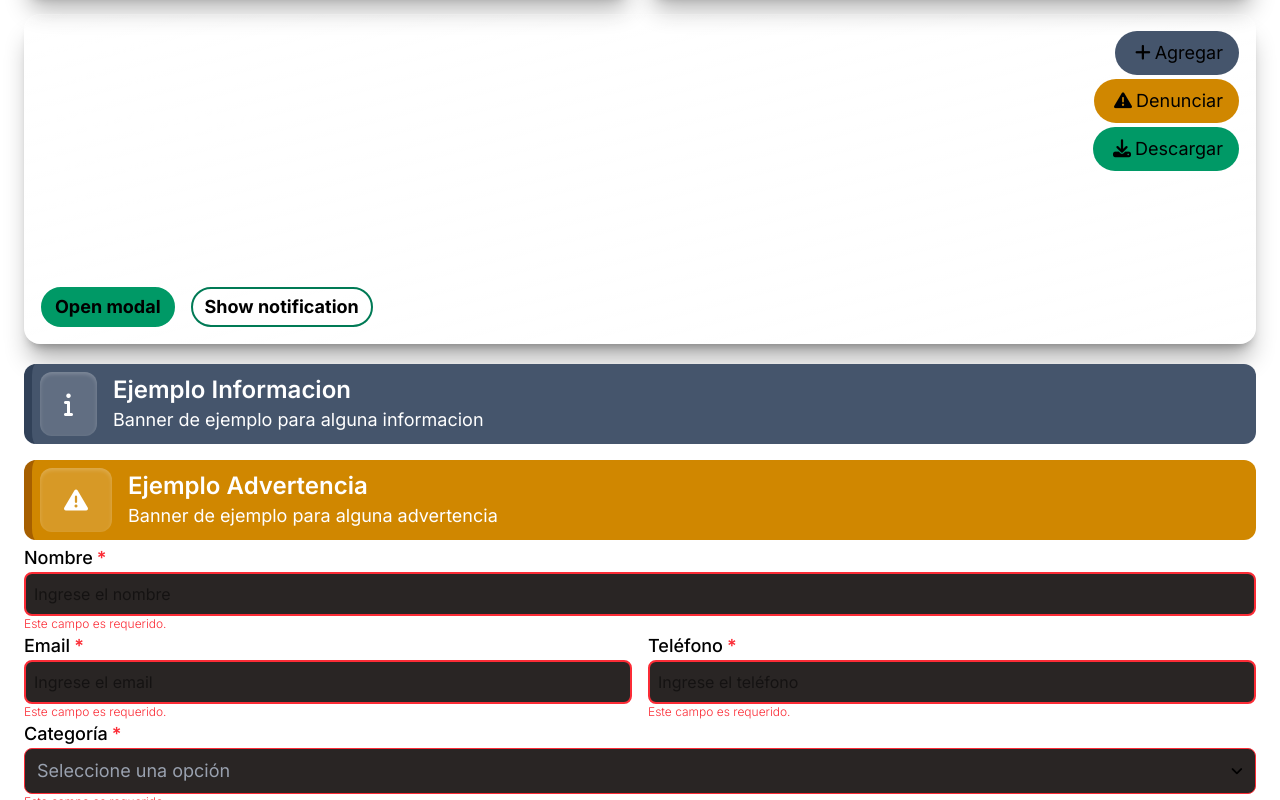
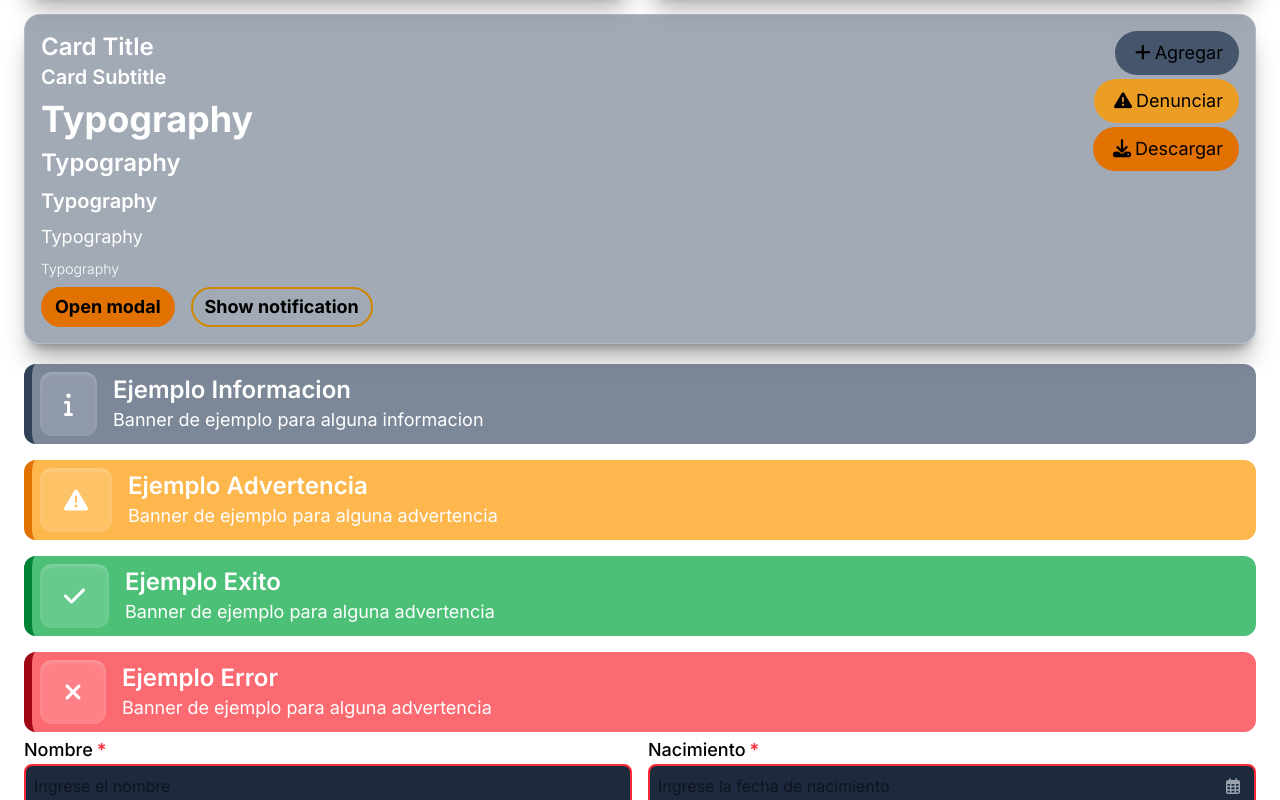
Before and after one commit to joac001/template, a Next.js app: page / in a window 1280 px wide. Shown: the part 440-1240 px from the top of the page. Built offline with nearby package versions, Linux system fonts and the light colour scheme.

Commit message:
new input type, more flexibility to change pallete

```diff
--- a/src/app/_homeComponents/ClientForm.tsx
+++ b/src/app/_homeComponents/ClientForm.tsx
@@ -22,6 +22,7 @@ export default function ClientForm({ dropdownOptions }: { dropdownOptions: DropM
 
     return (
         <FormWrapper onSubmit={handleSubmit} buttons={buttons}>
+            <Box className="flex flex-col md:flex-row gap-4">
                 <Input
                     label="Nombre"
                     name="nombre"
@@ -29,6 +30,14 @@ export default function ClientForm({ dropdownOptions }: { dropdownOptions: DropM
                     placeholder="Ingrese el nombre"
                     required
                 />
+                <Input
+                    label="Nacimiento"
+                    name="nacimiento"
+                    type="date"
+                    placeholder="Ingrese la fecha de nacimiento"
+                    required
+                />
+            </Box>
 
             <Box className="flex flex-col md:flex-row gap-4">
                 <Input
--- a/src/app/globals.css
+++ b/src/app/globals.css
@@ -2,7 +2,7 @@
 
 @media (prefers-color-scheme: dark) {
   :root {
-    --background: #0c0a09;
+    --background: #1d293d;
     --foreground: #ededed;
   }
 }
--- a/src/app/page.tsx
+++ b/src/app/page.tsx
@@ -179,6 +179,8 @@ export default function Home() {
             <Box className="">
                 <Banner icon="fas fa-info" title="Ejemplo Informacion" description="Banner de ejemplo para alguna informacion" color="info" />
                 <Banner icon="fas fa-warning" title="Ejemplo Advertencia" description="Banner de ejemplo para alguna advertencia" color="warning" />
+                <Banner icon="fas fa-check" title="Ejemplo Exito" description="Banner de ejemplo para alguna advertencia" color="success" />
+                <Banner icon="fas fa-times" title="Ejemplo Error" description="Banner de ejemplo para alguna advertencia" color="error" />
             </Box>
 
             <ClientForm dropdownOptions={options} />
--- a/src/components/layout/NavBar.tsx
+++ b/src/components/layout/NavBar.tsx
@@ -5,6 +5,7 @@ import { useRouter, usePathname } from "next/navigation";
 
 import Box from "@/components/shared/ui/content/Box";
 import Typography from "@/components/shared/ui/text/Typography";
+import { getColorClasses } from "@/types/ColorType";
 
 export interface NavLink {
     icon: string;
@@ -23,7 +24,9 @@ export default function NavBar({ title, links }: NavBarProps) {
     const navRef = useRef<HTMLDivElement>(null);
     const linksRef = useRef<HTMLDivElement>(null);
     const router = useRouter();
-    const pathname = usePathname();;
+    const pathname = usePathname();
+
+    const { bg: navLinkBg, bgHover } = getColorClasses('secondary');
 
     const handleOpen = () => {
         setIsOpen(!isOpen);
@@ -79,16 +82,17 @@ export default function NavBar({ title, links }: NavBarProps) {
             >
                 {links.map((link, index) => {
                     const isCurrentPage = pathname === link.href;
-                    const shouldShowActiveStyle = isCurrentPage && !isMenuHovered;
+                    const shouldShowActiveStyle = isCurrentPage;
 
                     return (
                         <Box
                             key={index}
                             className={`flex items-center justify-center space-x-2 mt-2 ml-2 w-fit h-fit rounded-2xl py-2 px-4 backdrop-blur-md shadow-lg cursor-pointer transition-all duration-100 ease-in-out select-none
                             ${shouldShowActiveStyle
-                                    ? 'bg-gradient-to-br from-emerald-300/60 to-emerald-600/40'
-                                    : 'bg-gradient-to-br from-slate-600/50 to-slate-600/50 hover:from-emerald-300/60 hover:to-emerald-600/40'
+                                    ? navLinkBg
+                                    : bgHover
                                 }
+                                hover:scale-105
                             ${isOpen
                                     ? 'translate-x-0 opacity-100'
                                     : '-translate-x-full opacity-50 invisible'
--- a/src/components/shared/ui/content/Banner.tsx
+++ b/src/components/shared/ui/content/Banner.tsx
@@ -11,13 +11,12 @@ export interface BannerProps {
 
 export default function Banner({ icon, color, title, description }: BannerProps) {
 
-    const { bg, border } = getColorClasses(color);
+    const { bg70, border } = getColorClasses(color);
 
-    const glassClasses = `backdrop-blur-lg transition-all duration-300 ease-in-out`;
-    const blendedBackground = `${bg} bg-opacity-10`;
+    const glassClasses = `backdrop-blur-2xl transition-all duration-300 ease-in-out`;
 
     return (
-        <Box className={`flex w-full flex-col md:flex-row items-start md:items-center mt-2 md:mt-4 py-2 px-4 md:px-2 md:space-x-2 lg:space-x-4 rounded-xl border-l-8 ${glassClasses} ${border} ${blendedBackground}`}>
+        <Box className={`flex w-full flex-col md:flex-row items-start md:items-center mt-2 md:mt-4 py-2 px-4 md:px-2 md:space-x-2 lg:space-x-4 rounded-xl border-l-8 ${glassClasses} ${border} ${bg70}`}>
             <Box className="flex items-center justify-center h-fit w-fit px-4 py-2 md:px-6 md:py-5 rounded-xl bg-white/15 shadow-inner shadow-white/20">
                 <i className={`fas fa-${icon} text-lg text-white md:text-2xl`}></i>
             </Box>
--- a/src/components/shared/ui/content/Card.tsx
+++ b/src/components/shared/ui/content/Card.tsx
@@ -14,7 +14,7 @@ interface CardProps {
 
 export default function Card({ title, subtitle, actions, children, size = 'full' }: CardProps) {
     return (
-        <Box className={`flex ${size === 'full' ? 'w-full h-full' : 'w-fit h-fit'} rounded-2xl border border-white/20 bg-gradient-to-br from-white/15 to-transparent p-2 md:p-3 lg:p-4 shadow-xl shadow-black/30 hover:border-white/30 hover:bg-white/5 md:hover:scale-101 md:hover:shadow-2xl transition-all duration-300 ease-in-out`}>
+        <Box className={`flex ${size === 'full' ? 'w-full h-full' : 'w-fit h-fit'} rounded-2xl border border-white/20 bg-gradient-to-br from-slate-600/50 to-slate-600/50 backdrop-blur-md p-2 md:p-3 lg:p-4 shadow-xl shadow-black/30 hover:border-white/30 hover:bg-white/5 md:hover:scale-101 md:hover:shadow-2xl transition-all duration-300 ease-in-out`}>
             <Box className="flex flex-col w-full justify-between">
                 <Box className="flex flex-col">
                     <Typography variant='h2'>{title}</Typography>
--- a/src/components/shared/ui/inputs/DropMenu.tsx
+++ b/src/components/shared/ui/inputs/DropMenu.tsx
@@ -2,6 +2,7 @@
 
 import { useState, useEffect, useRef, useCallback, forwardRef, useImperativeHandle } from "react";
 import Box from "@/components/shared/ui/content/Box";
+import { getColorClasses } from "@/types/ColorType";
 
 export interface DropMenuOption {
     value: string | number;
@@ -159,6 +160,8 @@ const DropMenu = forwardRef<DropMenuRef, DropMenuProps>(({
         focus: () => dropdownRef.current?.focus()
     }));
 
+    const { bg: bgSelectedLabel, bgHover: bgHoverLabel } = getColorClasses('primary');
+
     return (
         <Box className="relative w-full">
             {/* Input hidden para FormData */}
@@ -177,7 +180,7 @@ const DropMenu = forwardRef<DropMenuRef, DropMenuProps>(({
             )}
             <div ref={dropdownRef} >
                 <Box
-                    className={`flex w-full items-center justify-between ${isOpen ? 'rounded-t-lg rounded-b-none' : 'rounded-lg'} border ${isValid ? 'border-white/15' : 'border-red-500'} bg-stone-800 px-3 py-2 text-md md:text-lg transition-all duration-200 ease-in-out ${disabled ? 'cursor-not-allowed opacity-50' : isValid ? 'hover:border-white/30' : 'hover:border-red-500'}`}
+                    className={`flex w-full items-center justify-between ${isOpen ? 'rounded-t-lg rounded-b-none' : 'rounded-lg'} border ${isValid ? 'border-white/15' : 'border-red-500'} bg-slate-800 cursor-pointer px-3 py-2 text-md md:text-lg transition-all duration-200 ease-in-out ${disabled ? 'cursor-not-allowed opacity-50' : isValid ? 'hover:border-white/30' : 'hover:border-red-500'}`}
                     onClick={handleToggle}
                 >
                     <span className={selectedValue === null ? 'text-gray-400' : ''}>
@@ -187,7 +190,7 @@ const DropMenu = forwardRef<DropMenuRef, DropMenuProps>(({
                 </Box>
 
                 {(isOpen && !disabled &&
-                    <Box className={`absolute left-0 right-0 z-50 max-h-60 overflow-y-auto border border-white/15 bg-stone-900/95 shadow-xl backdrop-blur transition-all duration-100 ease-in-out ${isOpen ? 'rounded-b-lg rounded-t-none' : 'rounded-lg'}`}>
+                    <Box className={`absolute left-0 right-0 z-50 max-h-60 overflow-y-auto border border-white/15 bg-slate-800/90 cursor-pointer shadow-xl backdrop-blur transition-all duration-100 ease-in-out ${isOpen ? 'rounded-b-lg rounded-t-none' : 'rounded-lg'}`}>
                         {options.length === 0 ? (
                             // Quede aca
                             <Box className="p-2 md:p-3 text-center text-md md:text-lg text-gray-400">
@@ -197,7 +200,7 @@ const DropMenu = forwardRef<DropMenuRef, DropMenuProps>(({
                             options.map((option, index) => (
                                 <Box
                                     key={`${option.value}-${index}`}
-                                    className={`p-2 md:p-3 text-md md:text-lg text-pretty transition-all duration-600 ease-out ${selectedValue === option.value ? 'bg-emerald-700/60' : 'hover:bg-emerald-700/30'}`}
+                                    className={`p-2 md:p-3 text-md md:text-lg text-pretty transition-all duration-600 ease-out ${selectedValue === option.value ? bgSelectedLabel : ''} ${bgHoverLabel}`}
                                     onClick={() => handleSelectOption(option)}
                                 >
                                     {option.label || option.value}
--- a/src/components/shared/ui/inputs/Input.tsx
+++ b/src/components/shared/ui/inputs/Input.tsx
@@ -2,7 +2,77 @@
 
 import { useEffect, useState, useCallback, forwardRef, useImperativeHandle, useRef } from "react";
 import Box from "@/components/shared/ui/content/Box";
-export type InputType = 'text' | 'email' | 'password' | 'phone' | 'number';
+export type InputType = 'text' | 'email' | 'password' | 'phone' | 'number' | 'date';
+
+const DATE_DISPLAY_REGEX = /^(\d{2})\/(\d{2})\/(\d{4})$/;
+const DATE_ISO_REGEX = /^(\d{4})-(\d{2})-(\d{2})$/;
+
+const formatDateInput = (rawValue: string): string => {
+    const digits = rawValue.replace(/\D/g, '').slice(0, 8);
+    const day = digits.slice(0, 2);
+    const month = digits.slice(2, 4);
+    const year = digits.slice(4, 8);
+    let formatted = day;
+
+    if (month) {
+        formatted = `${formatted}${formatted ? '/' : ''}${month}`;
+    }
+
+    if (year) {
+        formatted = `${formatted}${formatted ? '/' : ''}${year}`;
+    }
+
+    return formatted;
+};
+
+const normalizeDateDisplayValue = (value: string | number | undefined | null): string => {
+    if (value === undefined || value === null) {
+        return '';
+    }
+
+    const stringValue = String(value).trim();
+
+    if (stringValue === '') {
+        return '';
+    }
+
+    const isoMatch = DATE_ISO_REGEX.exec(stringValue);
+    if (isoMatch) {
+        const [, year, month, day] = isoMatch;
+        return `${day}/${month}/${year}`;
+    }
+
+    return formatDateInput(stringValue);
+};
+
+const displayDateToIso = (displayValue: string): string | null => {
+    const match = DATE_DISPLAY_REGEX.exec(displayValue);
+    if (!match) {
+        return null;
+    }
+
+    const [, day, month, year] = match;
+    return `${year}-${month}-${day}`;
+};
+
+const isValidDisplayDate = (value: string): boolean => {
+    const match = DATE_DISPLAY_REGEX.exec(value);
+    if (!match) {
+        return false;
+    }
+
+    const [, dayString, monthString, yearString] = match;
+    const day = Number(dayString);
+    const month = Number(monthString);
+    const year = Number(yearString);
+
+    if (month < 1 || month > 12) {
+        return false;
+    }
+
+    const date = new Date(year, month - 1, day);
+    return date.getFullYear() === year && date.getMonth() === month - 1 && date.getDate() === day;
+};
 
 
 const validateInput = (value: string | number, type: InputType): boolean => {
@@ -15,6 +85,8 @@ const validateInput = (value: string | number, type: InputType): boolean => {
             return phoneRegex.test(value as string);
         case 'number':
             return !isNaN(Number(value));
+        case 'date':
+            return typeof value === 'string' && isValidDisplayDate(value);
         case 'text':
             return true;
         case 'password':
@@ -53,6 +125,8 @@ const getErrorMessage = (type: InputType, isRequired: boolean = false): string =
             return 'El input no es un número de teléfono válido.';
         case 'number':
             return 'El input no es un número válido.';
+        case 'date':
+            return 'La fecha debe tener el formato dd/mm/aaaa y ser válida.';
         case 'password':
             return 'La contraseña debe tener al menos 6 caracteres, sin espacios, con al menos 1 mayúscula, 1 minúscula, 1 número y 1 símbolo (!@#$%^&*(),.?":{}|<>).';
         default:
@@ -106,14 +180,20 @@ const Input = forwardRef<InputRef, InputProps>(({
     rows
 }, ref) => {
 
-    const [inputValue, setInputValue] = useState<string | number>(value || defaultValue || '');
-    const [inputType, setInputType] = useState<InputType>(type);
+    const initialType = type;
+    const [inputType, setInputType] = useState<InputType>(initialType);
+    const [inputValue, setInputValue] = useState<string | number>(() => (
+        initialType === 'date'
+            ? normalizeDateDisplayValue(value ?? defaultValue ?? '')
+            : (value ?? defaultValue ?? '')
+    ));
     const [isValid, setIsValid] = useState<boolean>(true);
     const [errorMessage, setErrorMessage] = useState<string | null>('');
     const [showPassword, setShowPassword] = useState<boolean>(false);
     const inputRef = useRef<HTMLInputElement | HTMLTextAreaElement>(null);
+    const hiddenDateInputRef = useRef<HTMLInputElement>(null);
 
-    const inputClass = `w-full p-2 rounded-lg bg-stone-800 focus:outline-none border-2 ${isValid ? 'focus:ring-2 focus:ring-emerald-500/70 border-transparent' : 'border-red-500 focus:ring-0'} ${disabled ? 'opacity-50 cursor-not-allowed' : ''}`;
+    const inputClass = `w-full p-2 rounded-lg bg-slate-800 focus:outline-none border-2 cursor-auto ${isValid ? `focus:ring-2 border-transparent` : 'border-red-500 focus:ring-0'} ${disabled ? 'opacity-50 cursor-not-allowed' : ''}`;
 
     // Función para validar el input combinando validación por defecto y personalizada
     const performValidation = useCallback((val: string | number): { isValid: boolean, errorMessage: string | null } => {
@@ -150,24 +230,29 @@ const Input = forwardRef<InputRef, InputProps>(({
         return { isValid: valid, errorMessage: message };
     }, [customErrorMessage, customValidator, inputType, required]);
 
-    const handleChange = (e: React.ChangeEvent<HTMLInputElement | HTMLTextAreaElement>) => {
-        const newValue = e.target.value;
-        setInputValue(newValue);
+    const applyValue = useCallback((rawValue: string | number) => {
+        const processedValue = inputType === 'date'
+            ? normalizeDateDisplayValue(rawValue)
+            : rawValue;
 
-        // Realizar validación
-        const validation = performValidation(newValue);
+        setInputValue(processedValue);
+
+        const validation = performValidation(processedValue);
         setIsValid(validation.isValid);
         setErrorMessage(validation.errorMessage);
 
-        // Notificar al padre sobre el cambio de valor
         if (onValueChange) {
-            onValueChange(newValue);
+            onValueChange(processedValue);
         }
 
-        // Notificar al padre sobre el cambio de validación
         if (onValidationChange) {
             onValidationChange(validation.isValid, validation.errorMessage);
         }
+    }, [inputType, onValidationChange, onValueChange, performValidation]);
+
+    const handleChange = (e: React.ChangeEvent<HTMLInputElement | HTMLTextAreaElement>) => {
+        const newValue = e.target.value;
+        applyValue(inputType === 'date' ? formatDateInput(newValue) : newValue);
     };
 
     // Effect para manejar cambios en props externas
@@ -188,14 +273,17 @@ const Input = forwardRef<InputRef, InputProps>(({
     // Effect para sincronizar valor inicial
     useEffect(() => {
         if (value !== undefined) {
-            setInputValue(value);
+            setInputValue(inputType === 'date' ? normalizeDateDisplayValue(value) : value);
         }
-    }, [value]);
+    }, [value, inputType]);
 
     // Effect para sincronizar tipo de input
     useEffect(() => {
         if (type !== inputType) {
             setInputType(type);
+            if (type === 'date') {
+                setInputValue(prev => normalizeDateDisplayValue(prev));
+            }
         }
     }, [type, inputType]);
 
@@ -203,10 +291,46 @@ const Input = forwardRef<InputRef, InputProps>(({
         setShowPassword(!showPassword);
     };
 
+    const openDatePicker = () => {
+        if (disabled) {
+            return;
+        }
+
+        const isoValue = typeof inputValue === 'string' ? displayDateToIso(inputValue) : null;
+
+        const pickerInput = hiddenDateInputRef.current;
+        if (pickerInput) {
+            pickerInput.value = isoValue ?? '';
+            const showPicker = (pickerInput as HTMLInputElement & { showPicker?: () => void }).showPicker;
+            if (typeof showPicker === 'function') {
+                showPicker.call(pickerInput);
+            } else {
+                pickerInput.click();
+            }
+        }
+    };
+
+    const handleNativeDateChange = (event: React.ChangeEvent<HTMLInputElement>) => {
+        const isoValue = event.target.value;
+        if (!isoValue) {
+            applyValue('');
+            return;
+        }
+
+        const displayValue = normalizeDateDisplayValue(isoValue);
+        applyValue(displayValue);
+    };
+
     // Exponer métodos a través de ref
     useImperativeHandle(ref, () => ({
         getValue: () => inputValue,
-        setValue: (value: string | number) => setInputValue(value),
+        setValue: (newValue: string | number) => {
+            if (inputType === 'date') {
+                setInputValue(normalizeDateDisplayValue(newValue));
+                return;
+            }
+            setInputValue(newValue);
+        },
         validate: () => {
             const validation = performValidation(inputValue);
             setIsValid(validation.isValid);
@@ -215,6 +339,14 @@ const Input = forwardRef<InputRef, InputProps>(({
         },
         focus: () => inputRef.current?.focus()
     }));
+
+    const resolvedPlaceholder = inputType === 'date' ? (placeholder ?? 'dd/mm/aaaa') : placeholder;
+
+    const resolvedType = inputType === 'password'
+        ? (showPassword ? 'text' : 'password')
+        : inputType === 'date'
+            ? 'text'
+            : inputType;
 
     return (
         <Box className="w-full">
@@ -227,6 +359,15 @@ const Input = forwardRef<InputRef, InputProps>(({
                     <Box className="absolute left-3 top-1/2 transform -translate-y-1/2 text-gray-400 pointer-events-none z-10">
                         <i className={icon} />
                     </Box>
+                )}
+                {inputType === 'date' && (
+                    <input
+                        ref={hiddenDateInputRef}
+                        type="date"
+                        onChange={handleNativeDateChange}
+                        className="absolute opacity-0 pointer-events-none w-0 h-0"
+                        tabIndex={-1}
+                    />
                 )}
                 {rows && rows > 1 ? (
                     <textarea
@@ -244,13 +385,15 @@ const Input = forwardRef<InputRef, InputProps>(({
                     <input
                         ref={inputRef as React.RefObject<HTMLInputElement>}
                         name={name}
-                        type={inputType === 'password' && !showPassword ? 'password' : inputType === 'password' ? 'text' : inputType}
+                        type={resolvedType}
+                        inputMode={inputType === 'date' ? 'numeric' : undefined}
+                        pattern={inputType === 'date' ? "\\d{2}/\\d{2}/\\d{4}" : undefined}
                         value={inputValue}
                         onChange={handleChange}
-                        placeholder={placeholder}
+                        placeholder={resolvedPlaceholder}
                         disabled={disabled}
                         required={required}
-                        className={`${icon ? 'pl-10' : ''} ${inputClass} ${inputType === 'password' ? 'pr-12' : ''}`}
+                        className={`${icon ? 'pl-10' : ''} ${inputClass} ${(inputType === 'password' || inputType === 'date') ? 'pr-12' : ''}`}
                     />
                 )}
                 {inputType === 'password' && (
@@ -267,6 +410,16 @@ const Input = forwardRef<InputRef, InputProps>(({
                         )}
                     </button>
                 )}
+                {inputType === 'date' && (
+                    <button
+                        type="button"
+                        onClick={openDatePicker}
+                        className="absolute right-4 top-1/2 transform -translate-y-1/2 text-gray-400 hover:text-white focus:outline-none z-10"
+                        disabled={disabled}
+                    >
+                        <i className="far fa-calendar-alt" />
+                    </button>
+                )}
             </Box>
             {!isValid && errorMessage && (
                 <Box className="text-xs md:text-md font-light text-red-500">
--- a/src/components/shared/ui/text/Link.tsx
+++ b/src/components/shared/ui/text/Link.tsx
@@ -1,6 +1,7 @@
 'use client';
 
 import Box from '@/components/shared/ui/content/Box';
+import { getColorClasses } from '@/types/ColorType';
 
 export interface LinkProps {
     text: string;
@@ -10,6 +11,7 @@ export interface LinkProps {
 }
 
 export default function Link({ icon, text, url, newWindow = true }: LinkProps) {
+    const { bgHover } = getColorClasses('secondary');
     const normalizeUrl = (url: string): string => {
         if (url.startsWith('http://') || url.startsWith('https://')) {
             return url;
@@ -43,7 +45,7 @@ export default function Link({ icon, text, url, newWindow = true }: LinkProps) {
             tabIndex={0}
             role="button"
             aria-label={`Open link to ${text}`}
-            className={`flex items-center w-fit gap-2 text-lg md:text-lg text-pretty select-none hover:text-emerald-300/70 cursor-pointer transition-all duration-500 ease-in-out`}
+            className={`flex items-center w-fit gap-2 text-lg md:text-lg text-pretty select-none ${bgHover} cursor-pointer transition-all duration-500 ease-in-out`}
         >
             {icon && <i className={`${icon} w-5 h-fit text-center`} aria-hidden="true" />}
             <Box
--- a/src/types/ColorType.ts
+++ b/src/types/ColorType.ts
@@ -4,42 +4,50 @@ export function getColorClasses(color: ColorKey) {
     switch (color) {
         case 'primary':
             return {
-                bg: 'bg-emerald-600',
-                border: 'border-emerald-600',
-                shadow: 'shadow-emerald-600',
-                text: 'text-emerald-600'
+                bg: 'bg-amber-600',
+                bgHover: 'hover:bg-amber-600/80',
+                border: 'border-amber-600',
+                ring: 'ring-amber-600',
+                shadow: 'shadow-amber-600',
+                text: 'text-amber-600'
             };
         case 'secondary':
             return {
-                bg: 'bg-emerald-700',
-                border: 'border-emerald-700',
-                shadow: 'shadow-emerald-700',
-                text: 'text-emerald-700'
+                bg: 'bg-yellow-600',
+                bgHover: 'hover:bg-yellow-600/80',
+                border: 'border-yellow-600',
+                ring: 'ring-yellow-600',
+                shadow: 'shadow-yellow-600',
+                text: 'text-yellow-600'
             };
         case 'success':
             return {
-                bg: 'bg-lime-600',
-                border: 'border-lime-700',
-                shadow: 'shadow-lime-500',
-                text: 'text-lime-600'
+                bg: 'bg-green-600',
+                bg70: 'bg-green-600/70',
+                border: 'border-green-700',
+                shadow: 'shadow-green-500',
+                text: 'text-green-600'
             };
         case 'error':
             return {
-                bg: 'bg-orange-700',
+                bg: 'bg-red-500/80',
+                bg70: 'bg-red-500/70',
                 border: 'border-red-800',
                 shadow: 'shadow-red-500',
                 text: 'text-red-600'
             };
         case 'warning':
             return {
-                bg: 'bg-yellow-600',
-                border: 'border-yellow-700',
-                shadow: 'shadow-yellow-500',
-                text: 'text-yellow-500'
+                bg: 'bg-amber-500/80',
+                bg70: 'bg-amber-500/70',
+                border: 'border-amber-600',
+                shadow: 'shadow-amber-500',
+                text: 'text-amber-500'
             };
         case 'info':
             return {
                 bg: 'bg-slate-600',
+                bg70: 'bg-slate-600/70',
                 border: 'border-slate-700',
                 shadow: 'shadow-slate-500',
                 text: 'text-slate-500'
```
Lines whose indentation alone changed are shown as unchanged.
